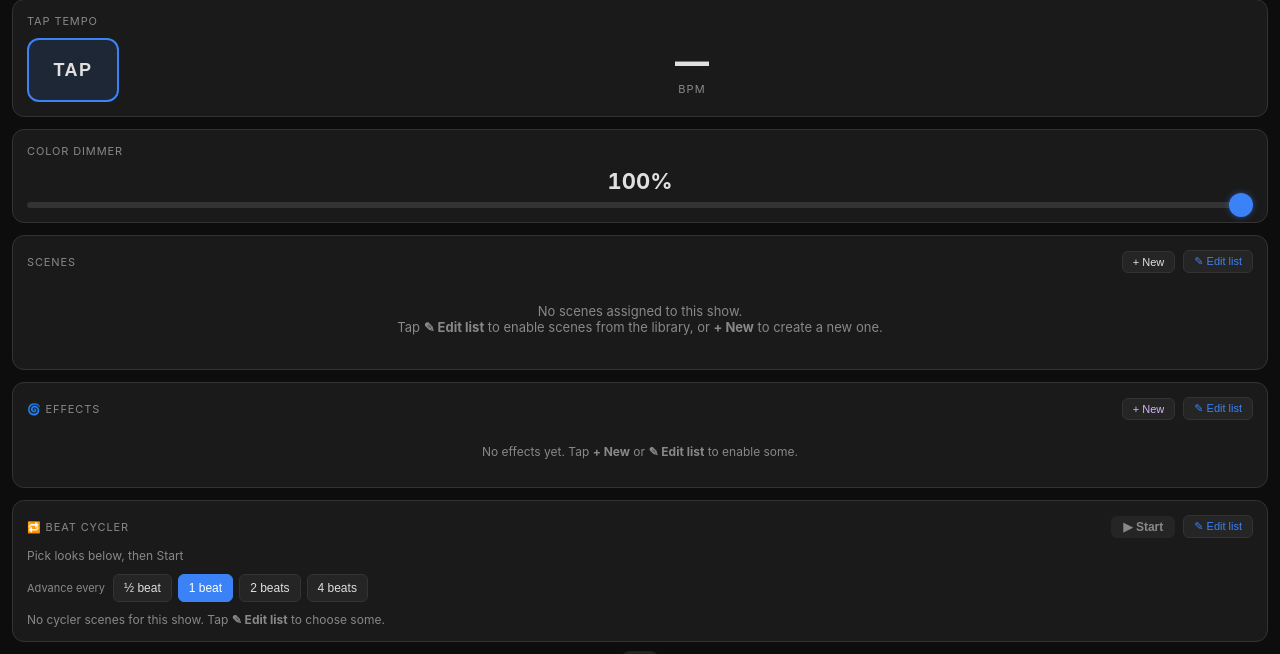
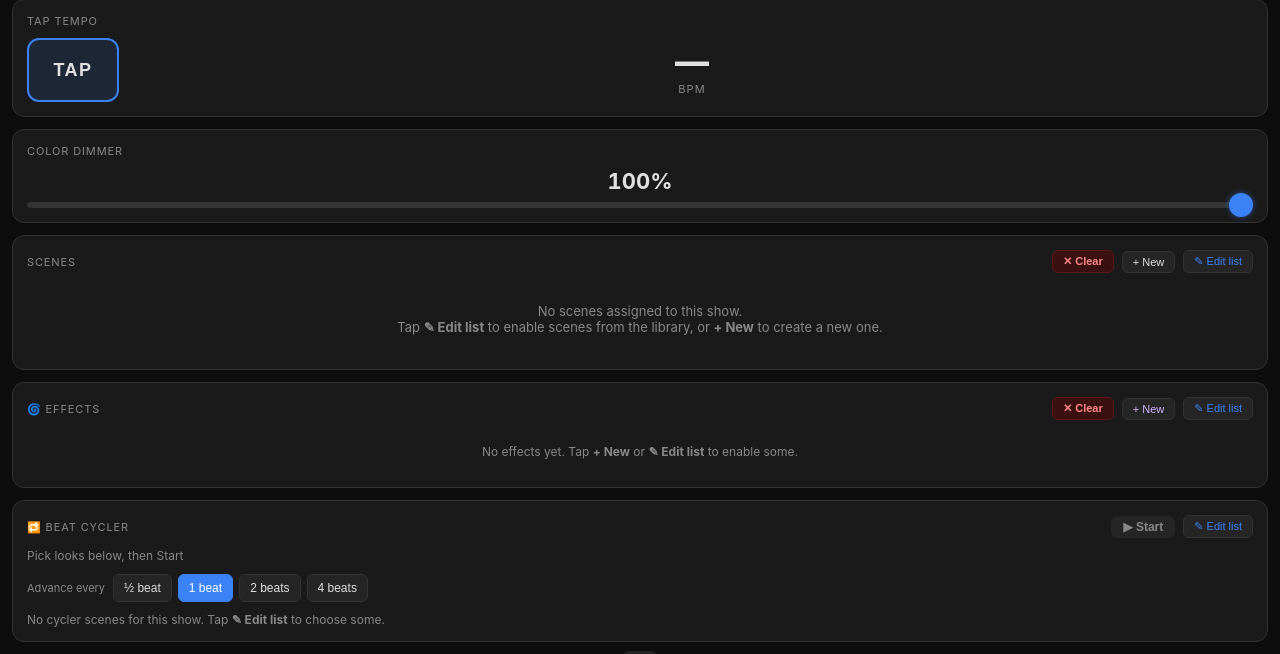
Before and after one commit to JKlaus1/Lightboard, a Flask app: template templates/index.html in a window 1280 px wide. Shown: the part 189-843 px from the top of the page. Run offline with Flask 3, Linux system fonts and the light colour scheme; the template is opened without the code that fills it, so the values that code supplies are empty; some libraries are stand-ins or nearby versions.

Commit message:
Per-category Clear buttons always visible

```diff
--- a/templates/index.html
+++ b/templates/index.html
@@ -375,7 +375,7 @@
   <div class="card">
     <div class="card-title" style="display:flex;align-items:center;gap:8px;">
       <span style="flex:1;">Scenes</span>
-      <button id="clear-main-btn" class="clear-cat-btn" onclick="clearCategory('main')" style="display:none;">✕ Clear</button>
+      <button id="clear-main-btn" class="clear-cat-btn" onclick="clearCategory('main')">✕ Clear</button>
       <button onclick="location.href='/editor?from=home'" style="background:var(--surface2);border:1px solid var(--border);border-radius:6px;color:var(--text);padding:4px 10px;font-size:11px;cursor:pointer;">+ New</button>
       <button onclick="openScenesEdit()" style="background:var(--surface2);border:1px solid var(--border);border-radius:6px;color:var(--accent);padding:4px 10px;font-size:11px;cursor:pointer;">✎ Edit list</button>
     </div>
@@ -405,7 +405,7 @@
   <div class="card">
     <div class="card-title" style="display:flex;align-items:center;gap:8px;">
       <span style="flex:1;">🌀 Effects</span>
-      <button id="clear-effect-btn" class="clear-cat-btn" onclick="clearCategory('effect')" style="display:none;">✕ Clear</button>
+      <button id="clear-effect-btn" class="clear-cat-btn" onclick="clearCategory('effect')">✕ Clear</button>
       <button onclick="location.href='/editor?type=effect&from=home'" style="background:var(--surface2);border:1px solid var(--border);border-radius:6px;color:#d4b6ff;padding:4px 10px;font-size:11px;cursor:pointer;">+ New</button>
       <button onclick="openEffectsEdit()" style="background:var(--surface2);border:1px solid var(--border);border-radius:6px;color:var(--accent);padding:4px 10px;font-size:11px;cursor:pointer;">✎ Edit list</button>
     </div>
@@ -575,7 +575,7 @@
   <div class="card">
     <div class="card-title" style="display:flex;align-items:center;gap:8px;">
       <span style="flex:1;">🎯 Mover Motion</span>
-      <button id="clear-motion-btn" class="clear-cat-btn" onclick="clearCategory('motion')" style="display:none;">✕ Clear</button>
+      <button id="clear-motion-btn" class="clear-cat-btn" onclick="clearCategory('motion')">✕ Clear</button>
       <button onclick="location.href='/editor?type=mover_motion&from=home'" style="background:var(--surface2);border:1px solid var(--border);border-radius:6px;color:var(--text);padding:4px 10px;font-size:11px;cursor:pointer;">+ New</button>
     </div>
     <div class="scene-grid" id="motion-grid">
@@ -601,7 +601,7 @@
   <div class="card">
     <div class="card-title" style="display:flex;align-items:center;gap:8px;">
       <span style="flex:1;">💡 Mover Look</span>
-      <button id="clear-look-btn" class="clear-cat-btn" onclick="clearCategory('look')" style="display:none;">✕ Clear</button>
+      <button id="clear-look-btn" class="clear-cat-btn" onclick="clearCategory('look')">✕ Clear</button>
       <button onclick="location.href='/editor?type=mover_look&from=home'" style="background:var(--surface2);border:1px solid var(--border);border-radius:6px;color:var(--text);padding:4px 10px;font-size:11px;cursor:pointer;">+ New</button>
     </div>
     <div class="scene-grid" id="look-grid">
@@ -698,18 +698,6 @@ function pollState() {
     highlightLayer('motion');
     highlightLayer('look');
     highlightLayer('effect');
-
-    // Per-category Clear buttons: visible only when that layer has something
-    // active (mirrors the conditional top "Stop all"). Effective set so a
-    // frozen pending-empty still hides it.
-    const showClear = (btnId, set) => {
-      const b = document.getElementById(btnId);
-      if (b) b.style.display = set.size > 0 ? '' : 'none';
-    };
-    showClear('clear-main-btn',   effectiveSceneIds);
-    showClear('clear-motion-btn', effMotionIds);
-    showClear('clear-look-btn',   effLookIds);
-    showClear('clear-effect-btn', effEffectIds);
 
     // Freeze button + banner
     const fbtn = document.getElementById('freeze-btn');
```
